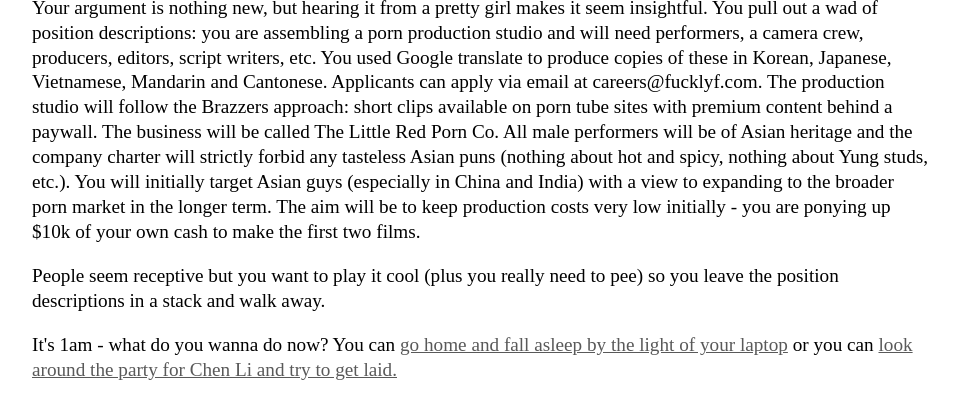
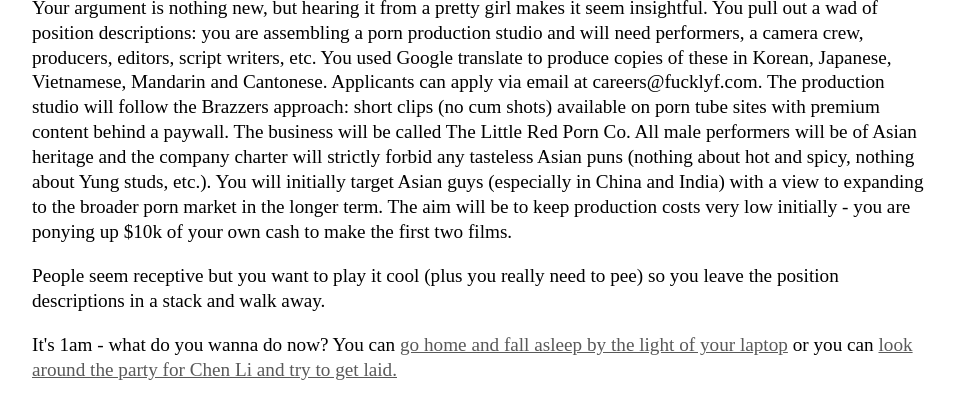
Before and after one commit to Pinelife/pinelife.github.io, a Jekyll site: the page Hellhole/Room4.html, which Jekyll copies as it is, in a window 1280 px wide, cut to the strip 1244-1657 px from the top of the page. Shown: the whole strip, without its empty margins (160-1118 px from the left). Built offline with Jekyll 4.4.1, drawn with Linux system fonts in a browser that asks for light colours.

Commit message:
Update Room4.html

```diff
--- a/Hellhole/Room4.html
+++ b/Hellhole/Room4.html
@@ -62,7 +62,7 @@
 <p>
   Your argument is nothing new, but hearing it from a pretty girl makes it seem insightful. You pull out a wad of position descriptions: you are assembling a porn production studio and will need
   performers, a camera crew, producers, editors, script writers, etc. You used Google translate to produce copies of these in Korean, Japanese, Vietnamese, Mandarin and Cantonese.
-  Applicants can apply via email at careers@fucklyf.com. The production studio will follow the Brazzers approach: short clips available on porn tube sites with premium content
+  Applicants can apply via email at careers@fucklyf.com. The production studio will follow the Brazzers approach: short clips (no cum shots) available on porn tube sites with premium content
   behind a paywall. The business will be called The Little Red Porn Co. All male performers will be of Asian heritage and the company
   charter will strictly forbid any tasteless Asian puns (nothing about hot and spicy, nothing about Yung studs, etc.).
   You will initially target Asian guys (especially in China and India) with a view to expanding to the broader porn market in the
```
